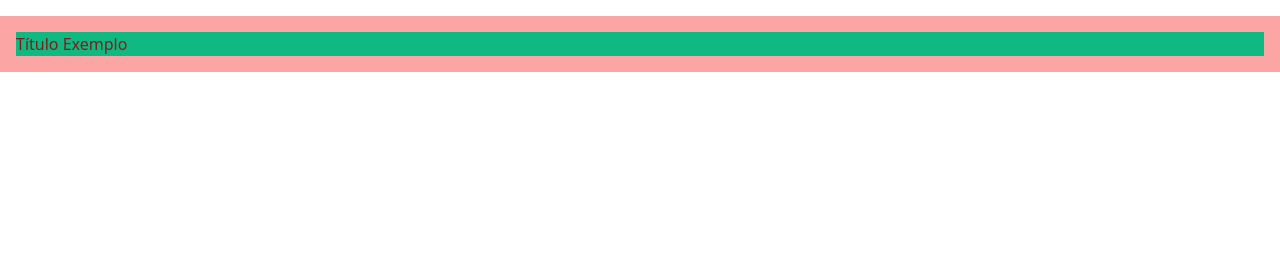
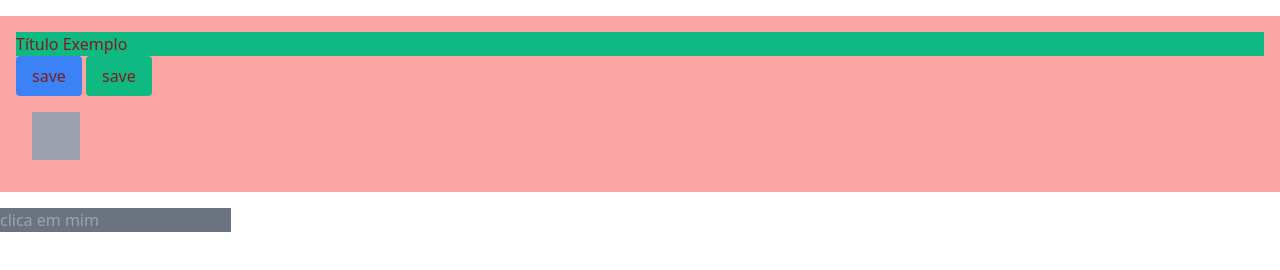
Before and after one commit to tatobrito/spotify-clone, a website: page index.html in a window 1280 px wide. Drawn offline with nearby package versions, Linux system fonts and the light colour scheme.

Commit message:
ajuste css

```diff
--- a/index.html
+++ b/index.html
@@ -11,7 +11,12 @@
 <body>
   <div class="container bg-red-300 mx-auto p-4 my-4 text-red-900 border-red-600">
     <h1 class="bg-green-500 text-red-950 hover:text-green-500">Título Exemplo</h1>
+    <button class="bg-blue-500 hover:bg-blue-700 text-withe font-blond py-2 px-4 rounded">save</button>
+    <button class="bg-green-500 hover:bg-blue-700 text-wite font-blond py-2 px-4 rounded">save</button>
+    <div class="w-4 md:w-6 lg:w-10 lg:h-10 h-4 md:h-6 xl:w-12 xl:h-12 m-4 bg-red-600 md:bg-blue-700 lg:bg-black xl:bg-gray-400"></div>
   </div>
+  <input type="text" placeholder="clica em mim" class="bg-gray-500 text-orange-500 focus:bg-red-700 focus:text-blue-400">
+
 </body>
 
 </html>
```
